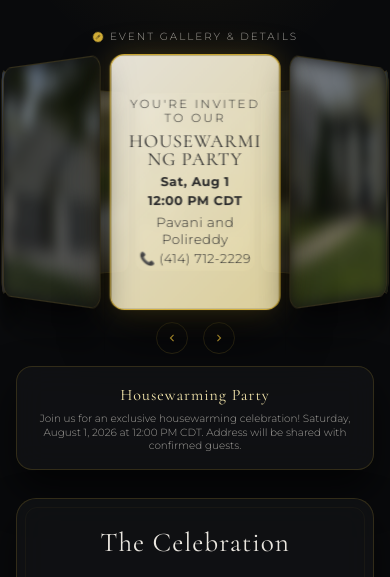
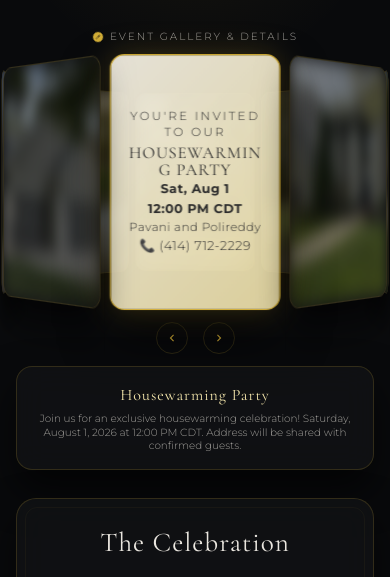
Before and after one commit to sweaytech-cyber/TheWackyRabbit, a plain HTML site: page house1/index.html in a window 390 px wide. Shown: the part 239-816 px from the top of the page. Drawn offline with nearby package versions, Linux system fonts and the light colour scheme.

Commit message:
Your commit message

```diff
--- a/house1/index.html
+++ b/house1/index.html
@@ -313,9 +313,9 @@
     }
 
     .invitation-content h2 {
-      font-size: 1.1rem;
+      font-size: 1rem;
       font-weight: 400;
-      margin: 2px 0 6px 0;
+      margin: 2px 0 4px 0;
       letter-spacing: 1.2px;
       line-height: 1;
       word-wrap: break-word;
@@ -879,8 +879,8 @@
       }
 
       .invitation-content h2 {
-        font-size: 0.95rem;
-        margin: 2px 0 4px 0;
+        font-size: 0.85rem;
+        margin: 1px 0 3px 0;
         letter-spacing: 0.8px;
         line-height: 1;
       }
@@ -1216,7 +1216,7 @@
             <h2>HOUSEWARMING PARTY</h2>
             <p style="margin: 2px 0;"><strong>Sat, Aug 1</strong></p>
             <p style="margin: 2px 0;"><strong>12:00 PM CDT</strong></p>
-            <p style="margin-top: 4px; font-size: 0.68rem;">Pavani and Polireddy</p>
+            <p style="margin-top: 3px; font-size: 0.6rem;">Pavani and Polireddy</p>
             <p style="font-size: 0.65rem; margin-top: 2px;">📞 (414) 712-2229</p>
           `;
           card.appendChild(content);
```
